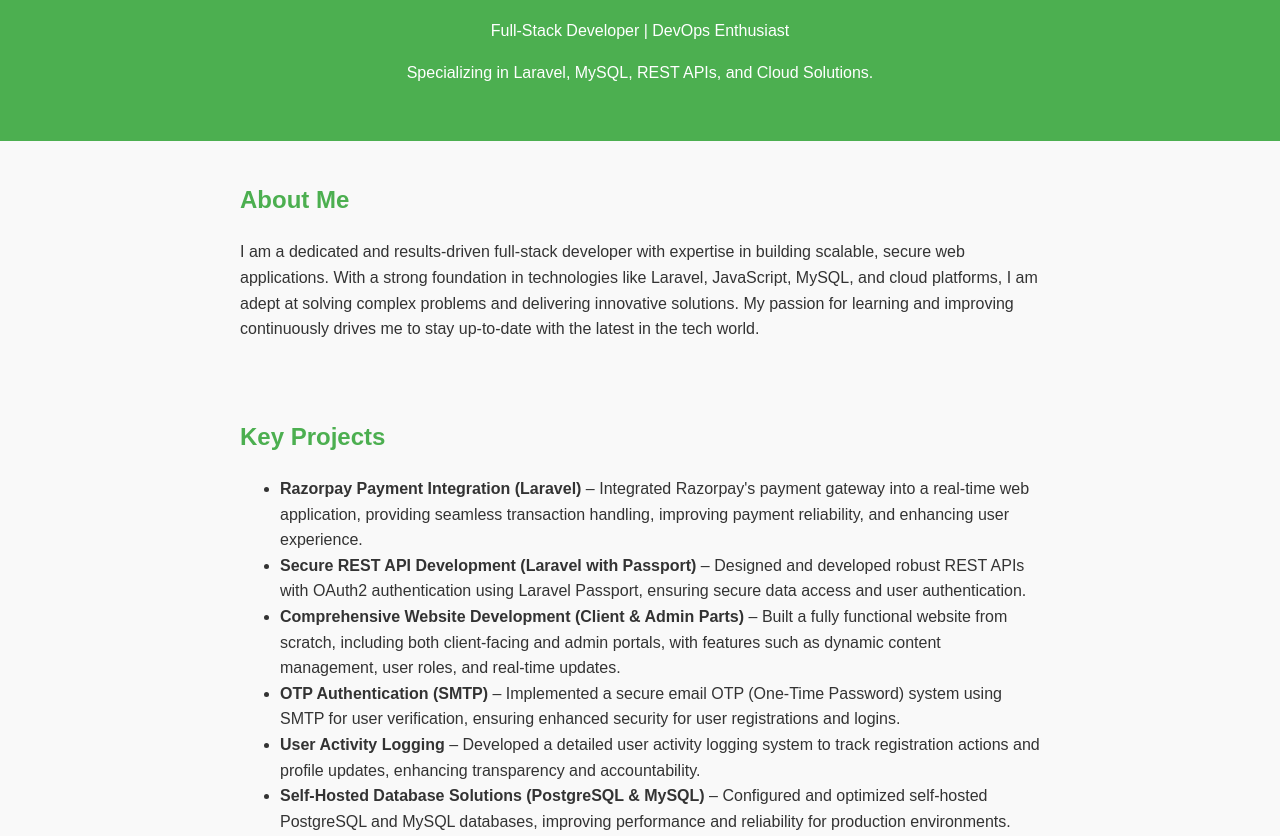
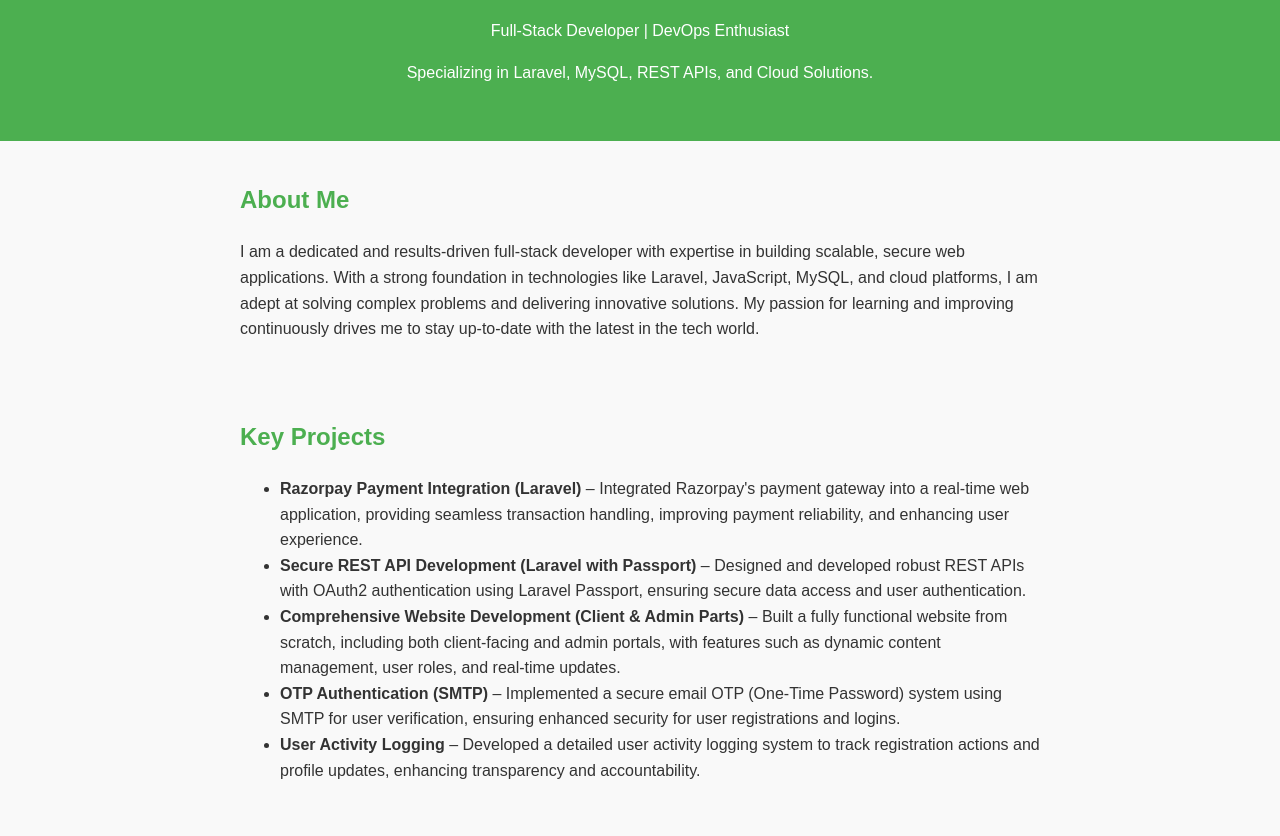
Before and after one commit to hardiksharma1998/hardiksharma1998.github.io, a plain HTML site: page index.html in a window 1280 px wide. Shown: the part 116-952 px from the top of the page. Drawn offline with Linux system fonts and the light colour scheme.

Commit message:
Update index.html

```diff
--- a/index.html
+++ b/index.html
@@ -26,7 +26,6 @@
       <li><strong>Comprehensive Website Development (Client & Admin Parts)</strong> – Built a fully functional website from scratch, including both client-facing and admin portals, with features such as dynamic content management, user roles, and real-time updates.</li>
       <li><strong>OTP Authentication (SMTP)</strong> – Implemented a secure email OTP (One-Time Password) system using SMTP for user verification, ensuring enhanced security for user registrations and logins.</li>
       <li><strong>User Activity Logging</strong> – Developed a detailed user activity logging system to track registration actions and profile updates, enhancing transparency and accountability.</li>
-      <li><strong>Self-Hosted Database Solutions (PostgreSQL & MySQL)</strong> – Configured and optimized self-hosted PostgreSQL and MySQL databases, improving performance and reliability for production environments.</li>
     </ul>
   </section>
 
```
